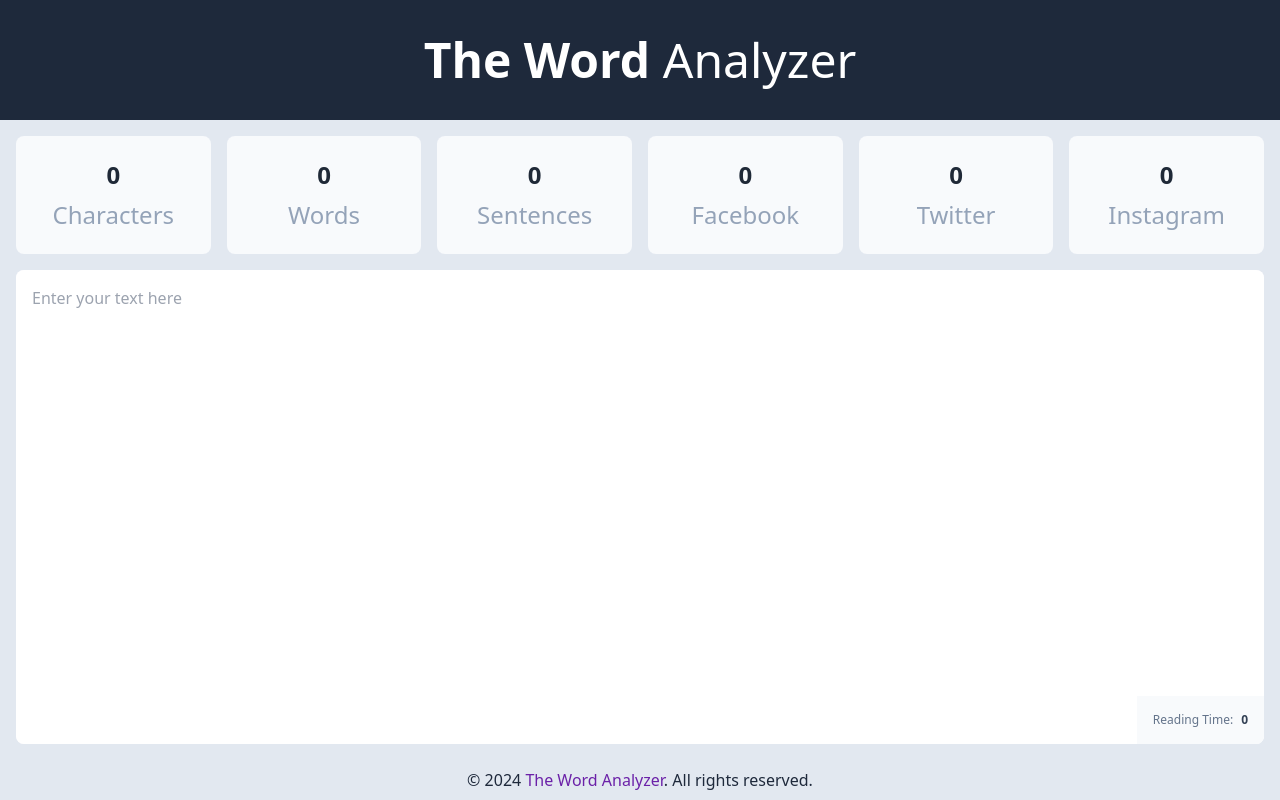
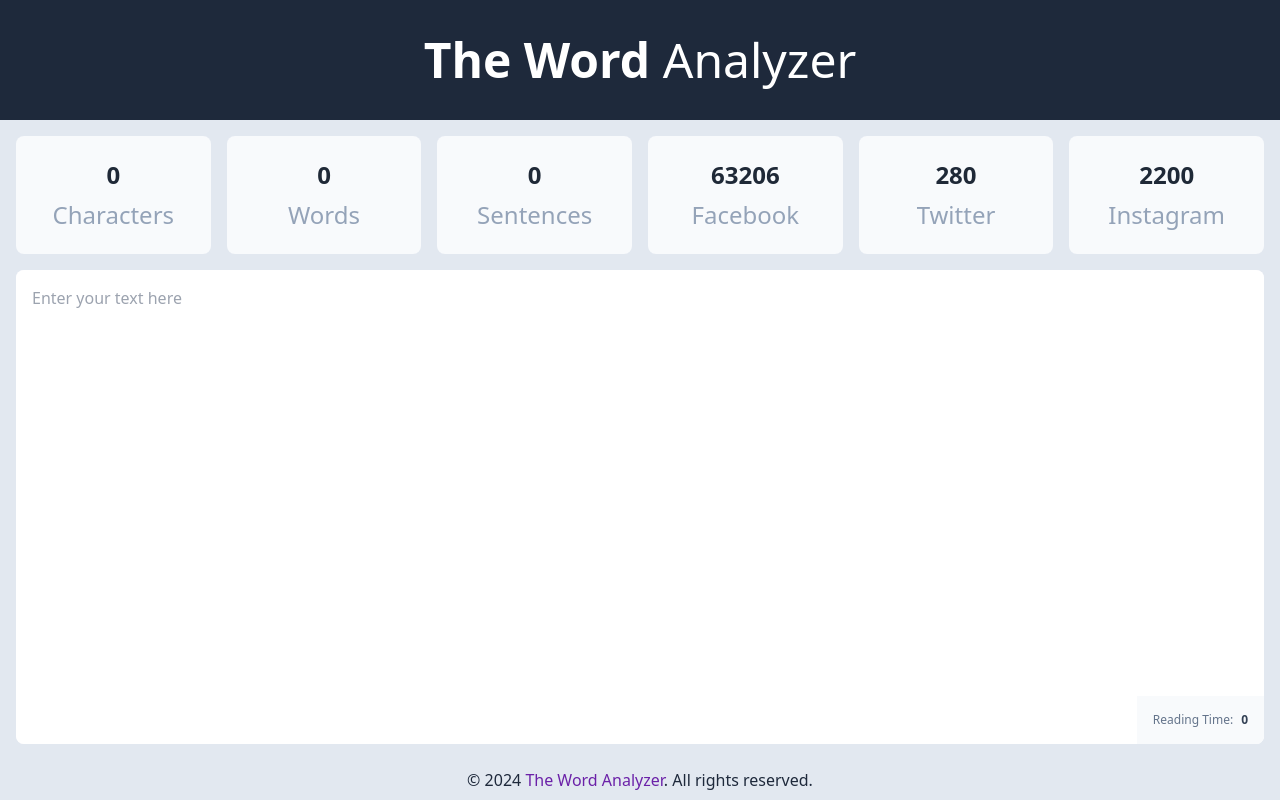
Before and after one commit to rimasumdev/rayeed-word-analyzer, a React (Vite) app: page / in a window 1280 px wide. Built offline with nearby package versions, Linux system fonts and the light colour scheme.

Commit message:
add max Limiit

```diff
--- a/src/Components/Counters/Info.jsx
+++ b/src/Components/Counters/Info.jsx
@@ -54,7 +54,7 @@ const Info = ({ text }) => {
             <span className="text-xs text-slate-400">Left</span>
           </p>
         ) : (
-          <p className="text-md md:text-2xl font-bold">0</p>
+          <p className="text-md md:text-2xl font-bold">63206</p>
         )}
         <h2 className="text-sm md:text-2xl font-normal text-slate-400">
           Facebook
@@ -74,7 +74,7 @@ const Info = ({ text }) => {
             <span className="text-xs text-slate-400">Left</span>
           </p>
         ) : (
-          <p className="text-md md:text-2xl font-bold">0</p>
+          <p className="text-md md:text-2xl font-bold">280</p>
         )}
         <h2 className="text-sm md:text-2xl font-normal text-slate-400">
           Twitter
@@ -94,7 +94,7 @@ const Info = ({ text }) => {
             <span className="text-xs text-slate-400">Left</span>
           </p>
         ) : (
-          <p className="text-md md:text-2xl font-bold">0</p>
+          <p className="text-md md:text-2xl font-bold">2200</p>
         )}
         <h2 className="text-sm md:text-2xl font-normal text-slate-400">
           Instagram
```
